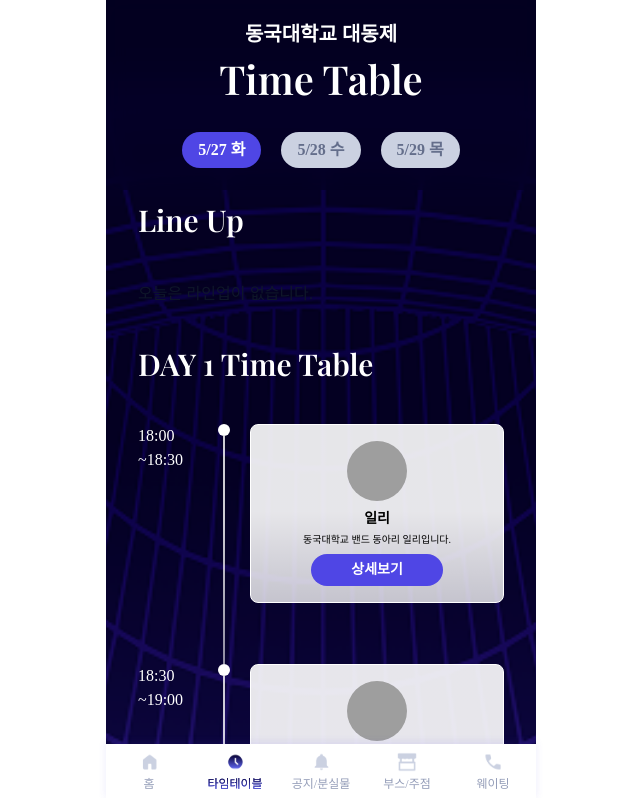
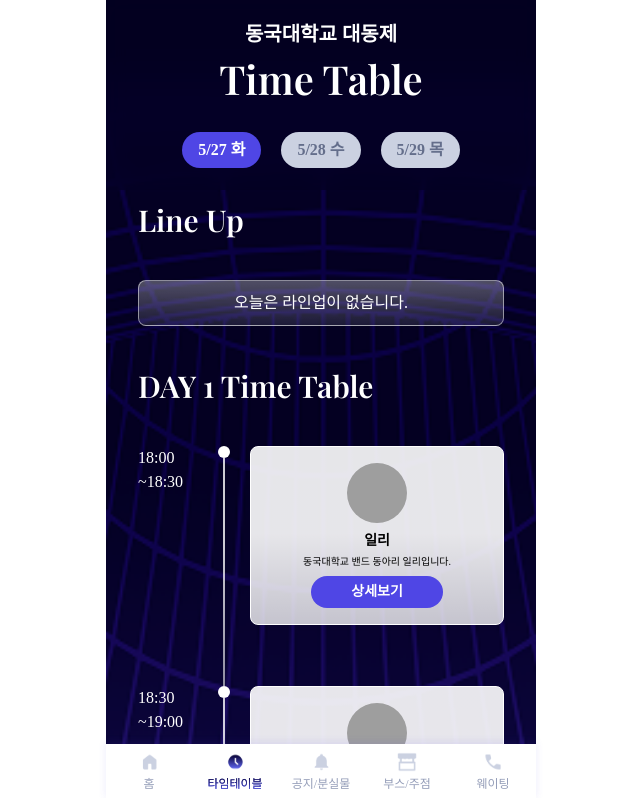
Before and after one commit to GDSC-DGU/DGU-2025-Festival-FE, a React (Vite) app: page /timetable in a window 1280 px wide. Shown: the top 798 px of the page, without its empty margins (319-959 px from the left). Built offline with nearby package versions, Linux system fonts and the light colour scheme; no server answers; grey boxes are pictures that could not be loaded; a web font is replaced by a local one.

Commit message:
[fix] 스크롤 이벤트 수정 및 라인업 없을 시 보이는 컨테이너 스타일링

```diff
--- a/src/pages/timetable/TimetablePage.tsx
+++ b/src/pages/timetable/TimetablePage.tsx
@@ -9,7 +9,7 @@
   Banner,
   Section,
 } from "./TimetablePage.styles";
-import { useState, useMemo } from "react";
+import { useState, useMemo, useEffect } from "react";
 import DaySelectorList from "./components/DaySelectorList/DaySelectorList";
 import { dates } from "./data/dates";
 import TimetableSection from "./components/TimetableSection/TimetableSection";
@@ -21,6 +21,10 @@
   const dayIndex = useMemo(() => {
     const index = dates.findIndex((d) => d.value === selectedDate);
     return index >= 0 ? index + 1 : null;
+  }, [selectedDate]);
+
+  useEffect(() => {
+    window.scrollTo({ top: 0, behavior: "smooth" });
   }, [selectedDate]);
 
   return (
--- a/src/pages/timetable/components/Lineup/Lineup.styles.ts
+++ b/src/pages/timetable/components/Lineup/Lineup.styles.ts
@@ -7,6 +7,22 @@
   justify-content: center;
   align-items: center;
   min-height: 260px;
+`;
+
+export const EmptyContainer = styled.div`
+  background: linear-gradient(
+    180deg,
+    rgba(255, 255, 255, 0.3) 0%,
+    rgba(255, 255, 255, 0.1) 100%
+  );
+  width: 100%;
+  padding: 10px 20px;
+  box-sizing: border-box;
+  border-radius: 8px;
+  color: ${({ theme }) => theme.colors.white};
+  text-align: center;
+  ${({ theme }) => theme.fonts.Body1}
+  border: 1px solid rgba(255, 255, 255, 0.5);
 `;
 
 export const SliderWrapper = styled.div`
--- a/src/pages/timetable/components/Lineup/Lineup.tsx
+++ b/src/pages/timetable/components/Lineup/Lineup.tsx
@@ -1,4 +1,9 @@
-import { Container, SliderWrapper, Slide } from "./Lineup.styles";
+import {
+  Container,
+  SliderWrapper,
+  Slide,
+  EmptyContainer,
+} from "./Lineup.styles";
 import { useEffect, useState, useMemo } from "react";
 import Artist7 from "@/assets/lineup/다듀.png";
 import Artist2 from "@/assets/lineup/빈지노.png";
@@ -41,7 +46,8 @@
     return () => clearInterval(interval);
   }, [images]);
 
-  if (images.length === 0) return <div>오늘은 라인업이 없습니다.</div>;
+  if (images.length === 0)
+    return <EmptyContainer>오늘은 라인업이 없습니다.</EmptyContainer>;
   return (
     <Container>
       <SliderWrapper>
--- a/src/pages/timetable/components/TimetableItem/TimetableItem.tsx
+++ b/src/pages/timetable/components/TimetableItem/TimetableItem.tsx
@@ -32,7 +32,7 @@
   description,
   imageUrl,
 }: TimetableItemProps) => {
-  const { ref, isVisible } = useOnScreenAnimation<HTMLDivElement>(0.2);
+  const { ref, isVisible } = useOnScreenAnimation<HTMLDivElement>(0.5);
 
   const [showModal, setShowModal] = useState<boolean>(false);
   const handleDetail = () => {
```
